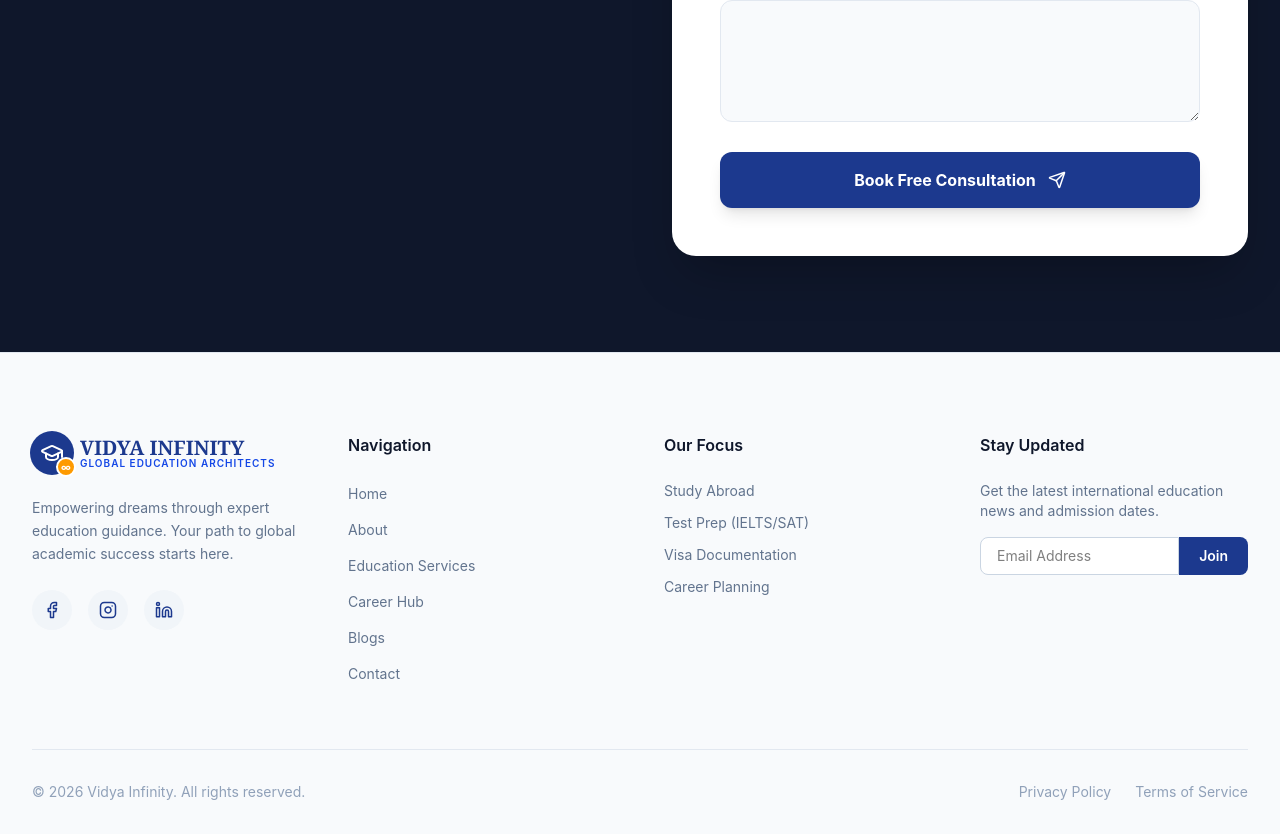
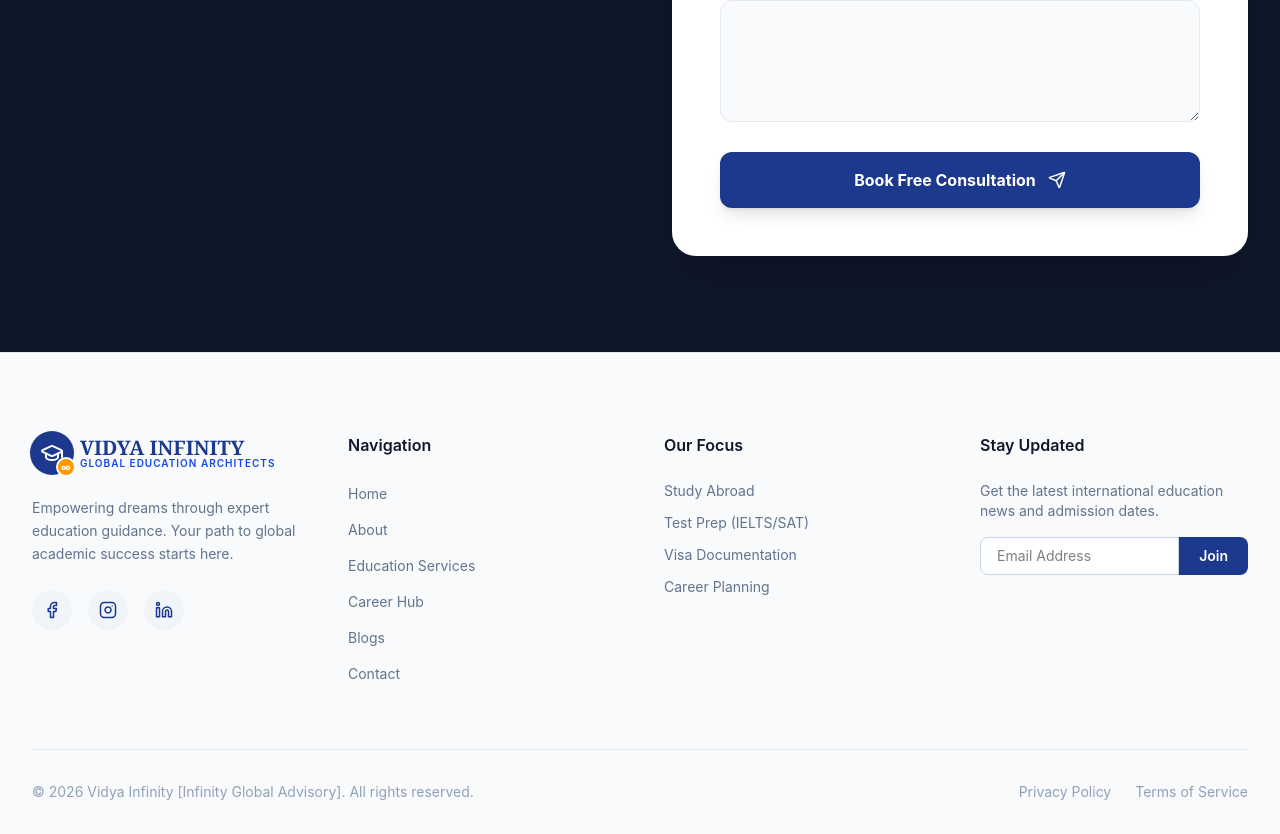
Before and after one commit to manishsirgg/vidyainfinity, a React (Vite) app: page / in a window 1280 px wide. Shown: the part 4615-5449 px from the top of the page. Built offline with nearby package versions, Linux system fonts and the light colour scheme.

Commit message:
Update Footer.tsx

```diff
--- a/src/components/Footer.tsx
+++ b/src/components/Footer.tsx
@@ -150,7 +150,7 @@ const Footer: React.FC = () => {
         {/* Bottom Bar */}
         <div className="pt-8 border-t border-slate-200 flex flex-col md:flex-row justify-between items-center gap-4">
           <p className="text-slate-400 text-sm">
-            © {new Date().getFullYear()} Vidya Infinity. All rights reserved.
+            © {new Date().getFullYear()} Vidya Infinity [Infinity Global Advisory]. All rights reserved.
           </p>
 
           <div className="flex gap-6 text-sm">
```
